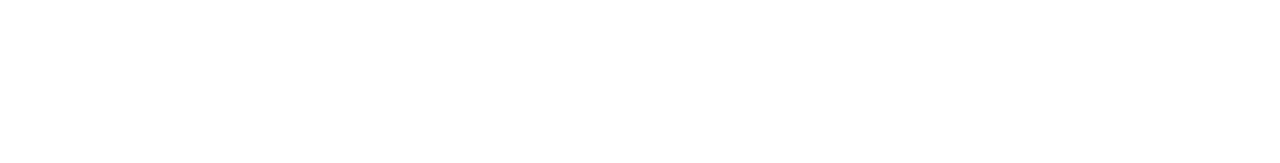
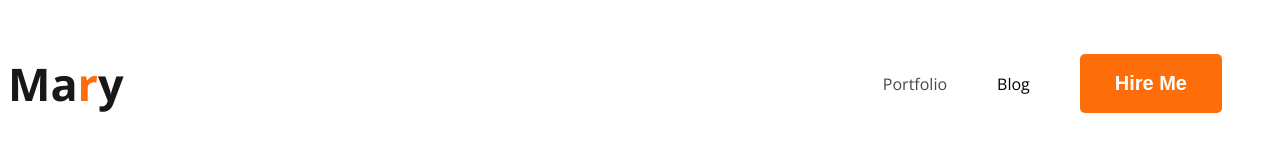
Before and after one commit to emiya-77/webdeveloper-portfolio, a plain HTML site: page index.html in a window 1280 px wide. Drawn offline with nearby package versions, Linux system fonts and the light colour scheme.

Commit message:
completed the navbar

```diff
--- a/index.html
+++ b/index.html
@@ -3,11 +3,23 @@
 <head>
     <meta charset="UTF-8">
     <meta name="viewport" content="width=device-width, initial-scale=1.0">
-    <title>Developer Portfolio</title>
+    <link rel="preconnect" href="https://fonts.googleapis.com">
+    <link rel="preconnect" href="https://fonts.gstatic.com" crossorigin>
+    <link href="https://fonts.googleapis.com/css2?family=Open+Sans:ital,wght@0,400;0,700;1,800&display=swap"
+        rel="stylesheet">
+    <link rel="stylesheet" href="./styles/portfolio.css">
+    <title>Web Developer Portfolio</title>
 </head>
 <body>
     <header>
-
+        <nav>
+            <h3 class="nav-title">Ma<span class="text-primary">r</span>y</h3>
+            <ul>
+                <li><a href="">Portfolio</a></li>
+                <li><a href=""></a>Blog</li>
+                <li><button class="btn-primary">Hire Me</button></li>
+            </ul>
+        </nav>
     </header>
     <main>
 
--- /dev/null
+++ b/styles/portfolio.css
@@ -0,0 +1,45 @@
+/* common shared styles */
+body{
+    font-family: 'Lato', sans-serif;
+    font-family: 'Open Sans', sans-serif;
+}
+.text-primary{
+    color: #FD6E0A;
+}
+.btn-primary{
+    border-radius: 5px;
+    background: #FD6E0A;
+    border: 0;
+    color: white;
+    font-size: 20px;
+    font-weight: 700;
+    padding: 18px 35px;
+}
+
+/* nav related styles */
+nav{
+    display: flex;
+    align-items: center;
+    justify-content: space-between;
+}
+.nav-title{
+    color: #181818;
+    font-size: 45px;
+    font-weight: 800;
+    line-height: normal;
+}
+
+nav > ul{
+    display: flex;
+    align-items: center;
+}
+
+nav li{
+    list-style: none;
+    margin-right: 50px;
+}
+
+nav a{
+    text-decoration: none;
+    color: #474747;
+}
```
